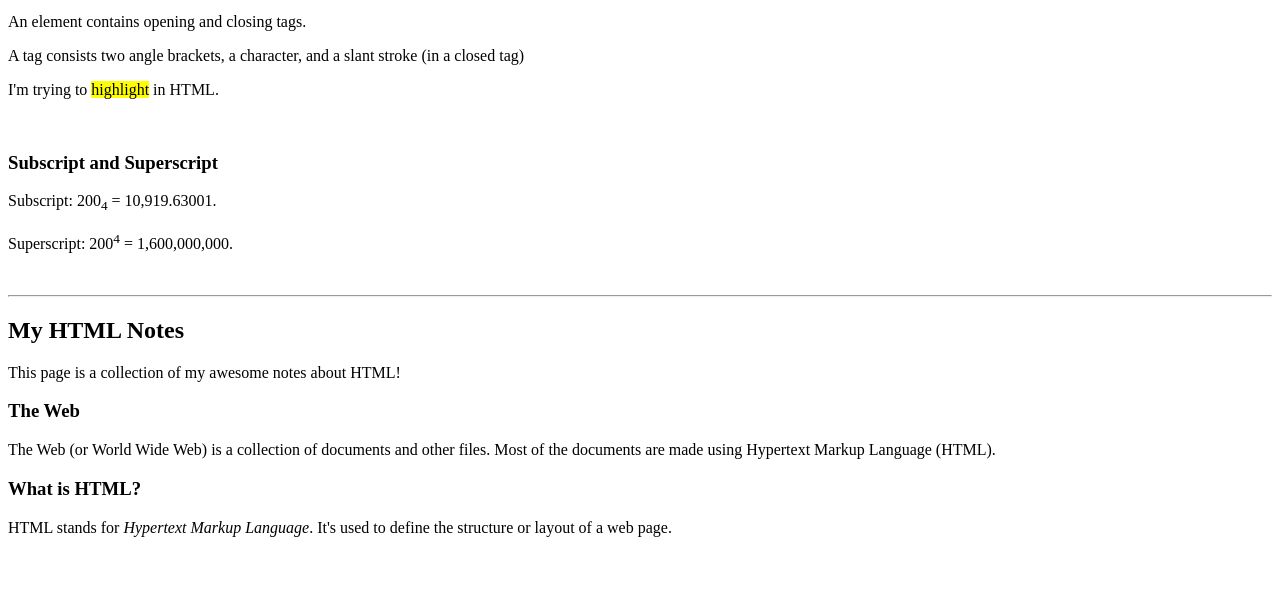
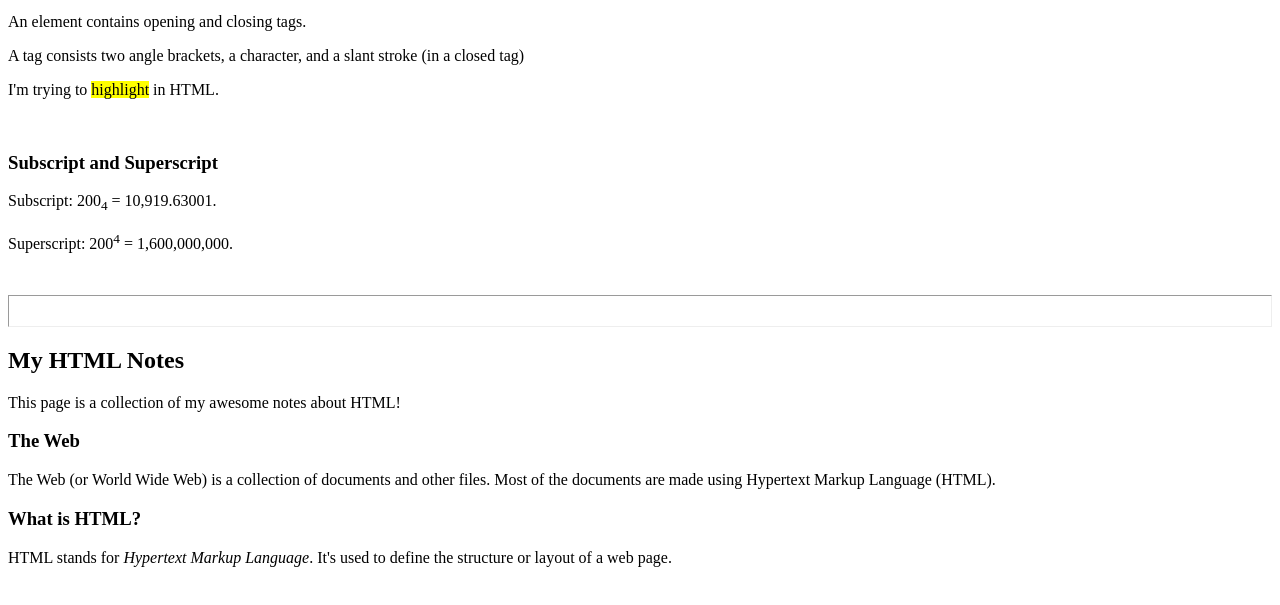
Before and after one commit to philipsdotdev/basic-html-css, a website: page index.html in a window 1280 px wide. Shown: the part 101-706 px from the top of the page. Drawn offline with Linux system fonts and the light colour scheme.

Commit message:
Update index.html

```diff
--- a/index.html
+++ b/index.html
@@ -27,7 +27,7 @@
     <p><bold> Subscript: </bold> 200<sub>4</sub> = 10,919.63001.</p>
     <p><bold> Superscript: </bold> 200<sup>4</sup> = 1,600,000,000.</p>
     <br />
-    <hr />
+    <hr style="height:30px">
     <h2>
       My HTML Notes
     </h2>
```
